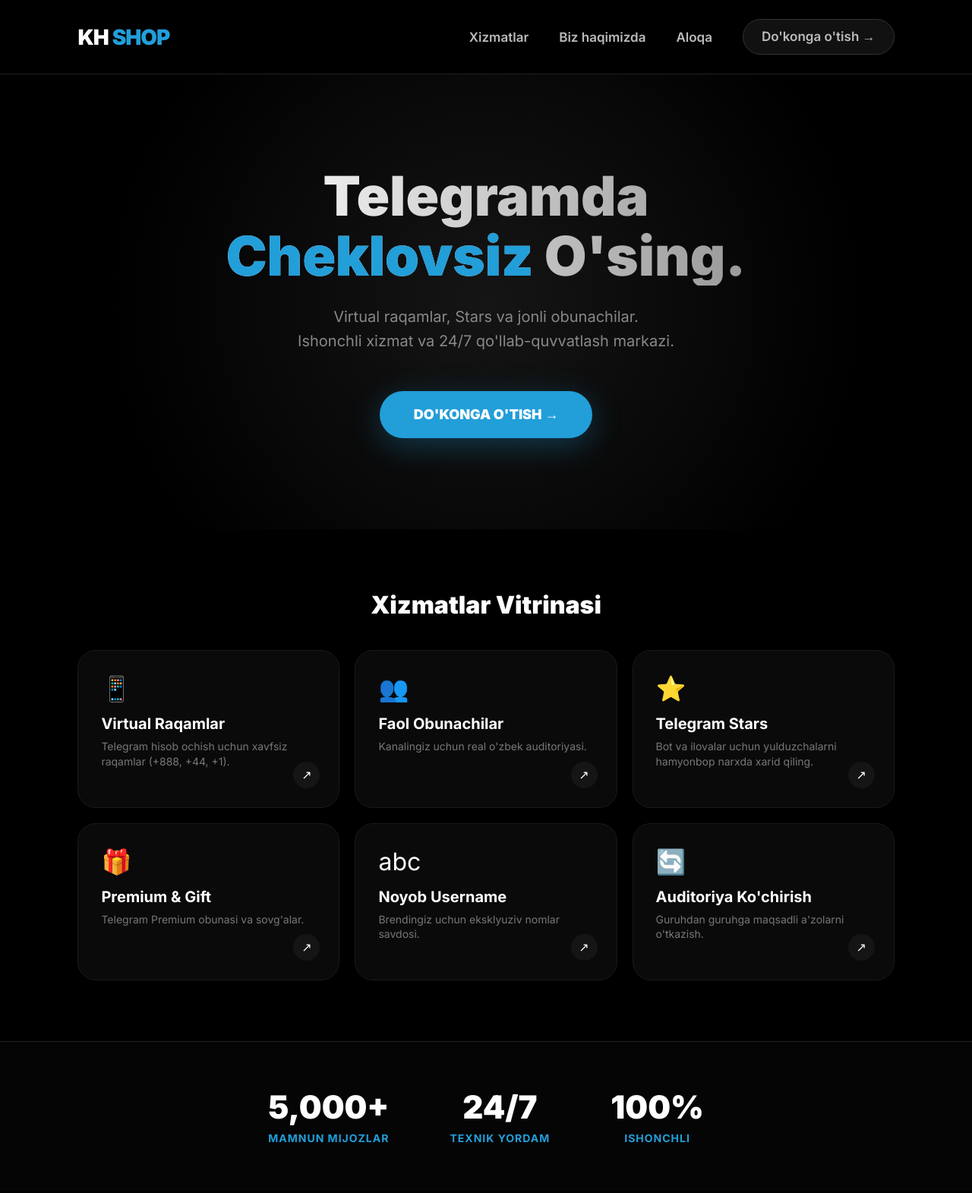
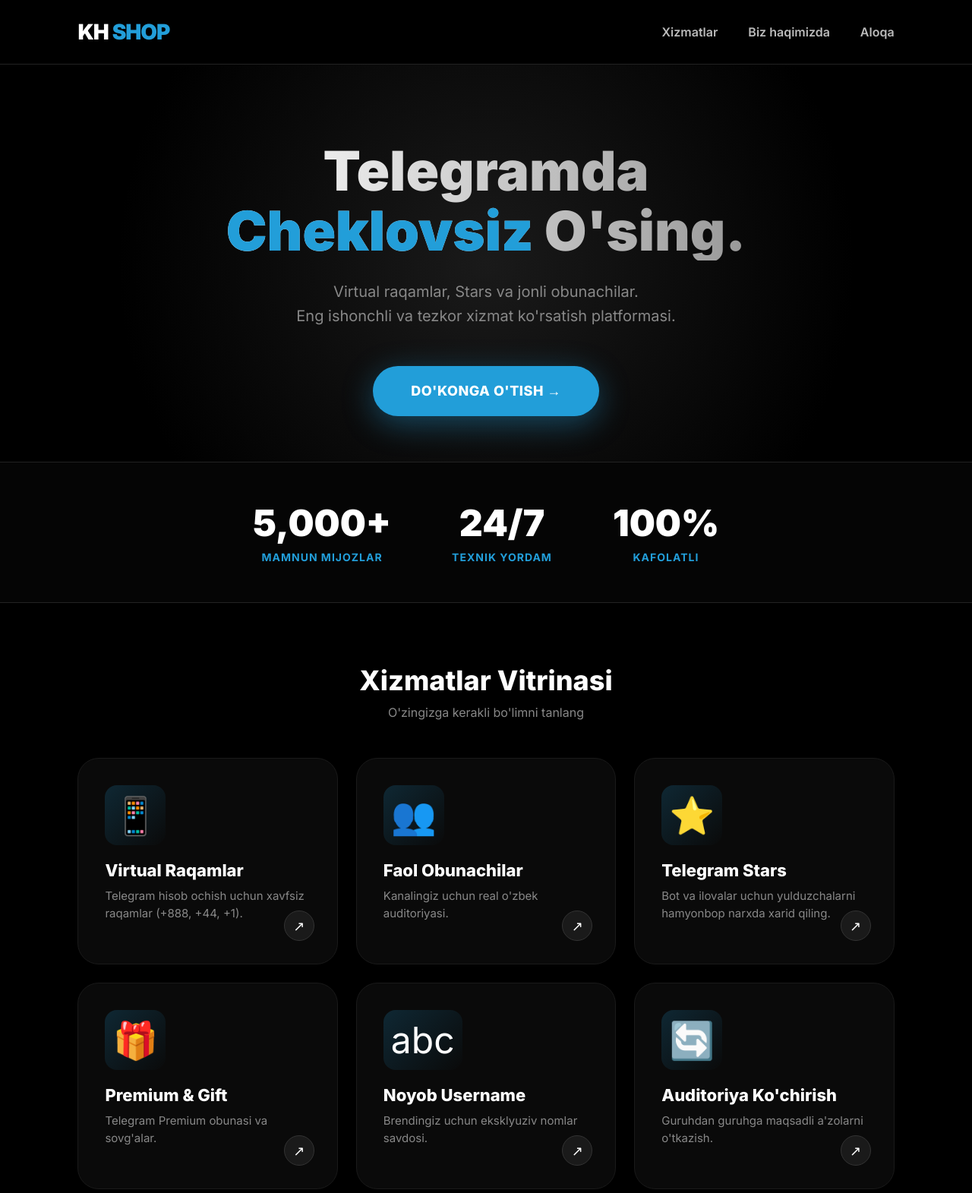
Before and after one commit to ismoilvoy/portfolio, a plain HTML site: page index.html in a window 1280 px wide. Shown: the top 1571 px of the page at 76% size. Drawn offline with Linux system fonts and the light colour scheme.

Commit message:
Showcase qoshildi va nav tozalandi

```diff
--- a/index.html
+++ b/index.html
@@ -4,13 +4,12 @@
     <meta charset="UTF-8">
     <meta name="viewport" content="width=device-width, initial-scale=1.0">
     <title>KH SHOP | Telegram Xizmatlari</title>
-    <link href="https://fonts.googleapis.com/css2?family=Inter:wght@400;500;600;700;900&display=swap" rel="stylesheet">
+    <link href="https://fonts.googleapis.com/css2?family=Inter:wght@400;500;600;700;800;900&display=swap" rel="stylesheet">
     <style>
         /* --- ASOSIY SOZLAMALAR --- */
         :root {
             --bg: #000000;
-            --surface: #111111;
-            --card-bg: #0A0A0A;
+            --surface: #0f0f0f; /* Biroz ochroq qora */
             --accent: #229ED9;
             --text: #FFFFFF;
             --gray: #888888;
@@ -27,22 +26,21 @@
 
         a { text-decoration: none; color: inherit; transition: 0.3s; }
 
-        /* --- NAVBAR (MENU) --- */
+        /* --- NAVBAR --- */
         nav {
             display: flex; justify-content: space-between; align-items: center;
-            padding: 25px 8%; /* Desktopda oraliq kattalashtirildi */
+            padding: 25px 8%;
             background: rgba(0,0,0,0.95);
             position: sticky; top: 0; z-index: 100;
             border-bottom: 1px solid #222;
         }
 
-        /* Logo kattalashtirildi */
         .logo { font-size: 28px; font-weight: 900; letter-spacing: -1px; display: flex; align-items: center; gap: 5px; cursor: pointer; }
         .logo span { color: var(--accent); }
 
-        /* DESKTOP MENU (Shriftlar kattalashtirildi) */
+        /* NAV LINKS (Tugma olib tashlandi) */
         .nav-links { display: flex; gap: 40px; align-items: center; }
-        .nav-links a { font-size: 17px; font-weight: 600; color: #bbb; position: relative; }
+        .nav-links a { font-size: 16px; font-weight: 600; color: #bbb; position: relative; }
         .nav-links a:hover { color: var(--text); }
         .nav-links a::after {
             content: ''; position: absolute; bottom: -5px; left: 0; width: 0%; height: 2px;
@@ -50,26 +48,17 @@
         }
         .nav-links a:hover::after { width: 100%; }
 
-        /* Nav Button */
-        .nav-btn {
-            background: var(--surface); border: 1px solid #333;
-            padding: 12px 24px; border-radius: 30px; font-size: 15px; font-weight: 700;
-        }
-        .nav-btn:hover { background: #222; border-color: var(--text); }
-
-        /* Mobil Menu Button */
-        .menu-toggle { display: none; font-size: 28px; cursor: pointer; }
+        .menu-toggle { display: none; font-size: 28px; cursor: pointer; color: #fff; }
 
         /* --- HERO SECTION --- */
         .hero {
             display: flex; flex-direction: column; justify-content: center; align-items: center;
-            text-align: center; padding: 120px 20px;
-            background: radial-gradient(circle at center, #151515 0%, #000 70%);
+            text-align: center; padding: 100px 20px 60px 20px; /* Pastki padding kamaytirildi */
+            background: radial-gradient(circle at center, #1a1a1a 0%, #000 70%);
         }
 
         .hero h1 {
-            font-size: 72px; /* Juda katta sarlavha */
-            font-weight: 900; line-height: 1.1; margin-bottom: 25px;
+            font-size: 72px; font-weight: 900; line-height: 1.1; margin-bottom: 25px;
             background: linear-gradient(to right, #fff, #999);
             -webkit-background-clip: text; -webkit-text-fill-color: transparent;
             max-width: 1000px;
@@ -83,61 +72,82 @@
 
         .cta-btn {
             background: var(--accent); color: #fff;
-            padding: 20px 45px; border-radius: 50px; font-size: 18px;
+            padding: 22px 50px; border-radius: 60px; font-size: 18px;
             font-weight: 800; display: inline-flex; align-items: center; gap: 10px;
-            box-shadow: 0 10px 40px rgba(34, 158, 217, 0.3);
-            transition: 0.3s; text-transform: uppercase;
+            box-shadow: 0 10px 40px rgba(34, 158, 217, 0.4);
+            transition: 0.3s; text-transform: uppercase; letter-spacing: 0.5px;
         }
-        .cta-btn:hover { transform: translateY(-3px); box-shadow: 0 20px 50px rgba(34, 158, 217, 0.5); }
+        .cta-btn:hover { transform: translateY(-5px); box-shadow: 0 25px 60px rgba(34, 158, 217, 0.6); }
 
-        /* --- XIZMATLAR VITRINASI (YANGI BO'LIM) --- */
+        /* --- STATS BAR (O'rtaga ko'chirildi) --- */
+        .stats-container {
+            display: flex; justify-content: center; gap: 80px;
+            padding: 50px 20px;
+            border-top: 1px solid #222;
+            border-bottom: 1px solid #222;
+            background: #050505;
+        }
+        .stat-box { text-align: center; }
+        .stat-num { font-size: 48px; font-weight: 900; color: #fff; display: block; margin-bottom: 5px; }
+        .stat-label { font-size: 14px; color: var(--accent); font-weight: 700; letter-spacing: 1px; text-transform: uppercase; }
+
+        /* --- XIZMATLAR VITRINASI (EXTRA LARGE ICONS) --- */
         .showcase {
             padding: 80px 8%;
             background: #000;
         }
-        .section-title {
-            font-size: 32px; font-weight: 800; margin-bottom: 40px; text-align: center;
-        }
+        .section-header { text-align: center; margin-bottom: 50px; }
+        .section-title { font-size: 36px; font-weight: 800; color: #fff; margin-bottom: 10px; }
+        .section-subtitle { color: var(--gray); font-size: 16px; }
 
         .grid-container {
             display: grid;
-            grid-template-columns: repeat(auto-fit, minmax(320px, 1fr));
-            gap: 20px;
+            grid-template-columns: repeat(auto-fit, minmax(340px, 1fr));
+            gap: 24px;
         }
 
         .service-card {
-            background: #0A0A0A; padding: 30px; border-radius: 24px;
+            background: #0A0A0A; padding: 35px; border-radius: 28px;
             border: 1px solid #1A1A1A; position: relative;
             transition: 0.3s; display: flex; flex-direction: column; justify-content: space-between;
-            min-height: 200px; text-decoration: none;
-        }
-        .service-card:hover {
-            border-color: var(--accent); transform: translateY(-5px);
-            background: #0F0F0F;
+            min-height: 240px; text-decoration: none; overflow: hidden;
         }
 
-        .card-icon { font-size: 32px; margin-bottom: 15px; }
-        .service-card h3 { font-size: 20px; font-weight: 700; margin-bottom: 8px; color: #fff; }
-        .service-card p { font-size: 14px; color: #777; line-height: 1.4; margin-bottom: 20px;}
+        /* Hover effekti */
+        .service-card:hover {
+            border-color: var(--accent); transform: translateY(-8px);
+            background: #111;
+            box-shadow: 0 10px 30px rgba(0,0,0,0.5);
+        }
+
+        /* EXTRA LARGE ICON */
+        .card-icon {
+            font-size: 48px; /* Juda katta */
+            margin-bottom: 20px;
+            display: inline-block;
+            background: linear-gradient(135deg, rgba(34, 158, 217, 0.2), transparent);
+            padding: 10px; border-radius: 16px;
+            width: fit-content;
+        }
+
+        .service-card h3 { font-size: 22px; font-weight: 800; margin-bottom: 10px; color: #fff; }
+        .service-card p { font-size: 15px; color: #888; line-height: 1.5; margin-bottom: 20px;}
 
         .arrow-icon {
-            position: absolute; bottom: 25px; right: 25px;
-            background: #151515; width: 35px; height: 35px; border-radius: 50%;
+            position: absolute; bottom: 30px; right: 30px;
+            background: #1A1A1A; width: 40px; height: 40px; border-radius: 50%;
             display: flex; align-items: center; justify-content: center; color: #fff;
-            transition: 0.3s;
+            transition: 0.3s; font-size: 18px; border: 1px solid #333;
         }
-        .service-card:hover .arrow-icon { background: var(--accent); }
+        .service-card:hover .arrow-icon { background: var(--accent); border-color: var(--accent); transform: rotate(45deg); }
 
-        /* --- STATS BAR --- */
-        .stats-container {
-            display: flex; justify-content: center; gap: 80px;
-            padding: 60px; border-top: 1px solid #222; background: #050505; margin-top: auto;
+        /* --- FOOTER --- */
+        footer {
+            text-align: center; padding: 40px; border-top: 1px solid #222;
+            color: #555; font-size: 14px;
         }
-        .stat-box { text-align: center; }
-        .stat-num { font-size: 42px; font-weight: 800; color: #fff; display: block; margin-bottom: 5px; }
-        .stat-label { font-size: 14px; color: var(--accent); font-weight: 700; letter-spacing: 1px; text-transform: uppercase; }
 
-        /* --- MOBIL MENU OVERLAY --- */
+        /* --- MOBIL MENU --- */
         .mobile-menu-overlay {
             position: fixed; top: 0; left: 0; width: 100%; height: 100%;
             background: rgba(0,0,0,0.95); z-index: 200;
@@ -149,23 +159,25 @@
         .mobile-link { font-size: 24px; font-weight: 700; color: #fff; }
         .close-menu { position: absolute; top: 25px; right: 25px; font-size: 30px; cursor: pointer; color: #fff; }
 
-        /* --- RESPONSIVE (TELEFON) --- */
+        /* --- RESPONSIVE --- */
         @media (max-width: 768px) {
             nav { padding: 20px; }
-            .logo { font-size: 22px; }
+            .logo { font-size: 24px; }
             .nav-links { display: none; }
-            .menu-toggle { display: block; color: #fff; }
+            .menu-toggle { display: block; }
 
-            .hero { padding: 80px 20px; }
+            .hero { padding: 80px 20px 40px 20px; }
             .hero h1 { font-size: 42px; }
             .hero p { font-size: 16px; }
-            .cta-btn { width: 100%; justify-content: center; font-size: 16px; }
+            .cta-btn { width: 100%; justify-content: center; font-size: 16px; padding: 18px; }
+
+            .stats-container { flex-direction: column; gap: 40px; padding: 40px 20px; }
+            .stat-num { font-size: 42px; }
 
             .showcase { padding: 40px 5%; }
             .grid-container { grid-template-columns: 1fr; }
-
-            .stats-container { flex-direction: column; gap: 40px; padding: 40px 20px; }
-            .stat-num { font-size: 36px; }
+            .service-card { min-height: auto; padding: 25px; }
+            .card-icon { font-size: 40px; }
         }
     </style>
 </head>
@@ -175,9 +187,9 @@
         <div class="logo" onclick="window.location.href='index.html'">KH <span>SHOP</span></div>
 
         <div class="nav-links">
-            <a href="#showcase">Xizmatlar</a> <a href="#">Biz haqimizda</a>
+            <a href="#showcase">Xizmatlar</a>
+            <a href="#">Biz haqimizda</a>
             <a href="#">Aloqa</a>
-            <a href="shop.html" class="nav-btn">Do'konga o'tish →</a>
         </div>
 
         <div class="menu-toggle" onclick="toggleMenu()">☰</div>
@@ -193,15 +205,34 @@
 
     <section class="hero">
         <h1>Telegramda <br> <span>Cheklovsiz</span> O'sing.</h1>
-        <p>Virtual raqamlar, Stars va jonli obunachilar.<br>Ishonchli xizmat va 24/7 qo'llab-quvvatlash markazi.</p>
+        <p>Virtual raqamlar, Stars va jonli obunachilar.<br>Eng ishonchli va tezkor xizmat ko'rsatish platformasi.</p>
 
         <a href="shop.html" class="cta-btn">
             DO'KONGA O'TISH →
         </a>
     </section>
 
+    <div class="stats-container">
+        <div class="stat-box">
+            <span class="stat-num">5,000+</span>
+            <span class="stat-label">MAMNUN MIJOZLAR</span>
+        </div>
+        <div class="stat-box">
+            <span class="stat-num">24/7</span>
+            <span class="stat-label">TEXNIK YORDAM</span>
+        </div>
+        <div class="stat-box">
+            <span class="stat-num">100%</span>
+            <span class="stat-label">KAFOLATLI</span>
+        </div>
+    </div>
+
     <section id="showcase" class="showcase">
-        <h2 class="section-title">Xizmatlar Vitrinasi</h2>
+        <div class="section-header">
+            <h2 class="section-title">Xizmatlar Vitrinasi</h2>
+            <p class="section-subtitle">O'zingizga kerakli bo'limni tanlang</p>
+        </div>
+
         <div class="grid-container">
 
             <a href="shop.html" class="service-card">
@@ -261,20 +292,9 @@
         </div>
     </section>
 
-    <div class="stats-container">
-        <div class="stat-box">
-            <span class="stat-num">5,000+</span>
-            <span class="stat-label">MAMNUN MIJOZLAR</span>
-        </div>
-        <div class="stat-box">
-            <span class="stat-num">24/7</span>
-            <span class="stat-label">TEXNIK YORDAM</span>
-        </div>
-        <div class="stat-box">
-            <span class="stat-num">100%</span>
-            <span class="stat-label">ISHONCHLI</span>
-        </div>
-    </div>
+    <footer>
+        © 2024 KH SHOP. Barcha huquqlar himoyalangan.
+    </footer>
 
     <script>
         function toggleMenu() {
```
